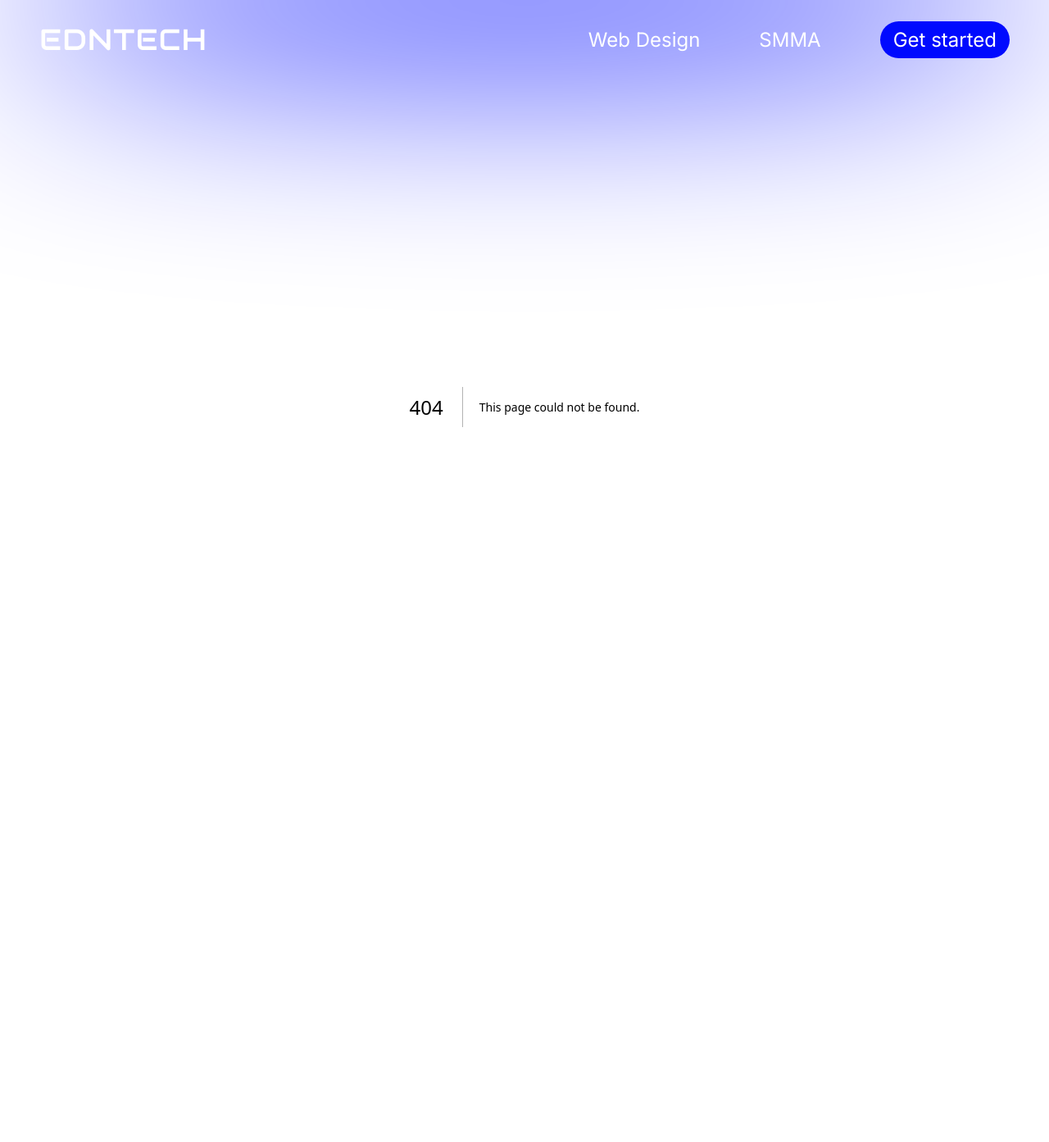
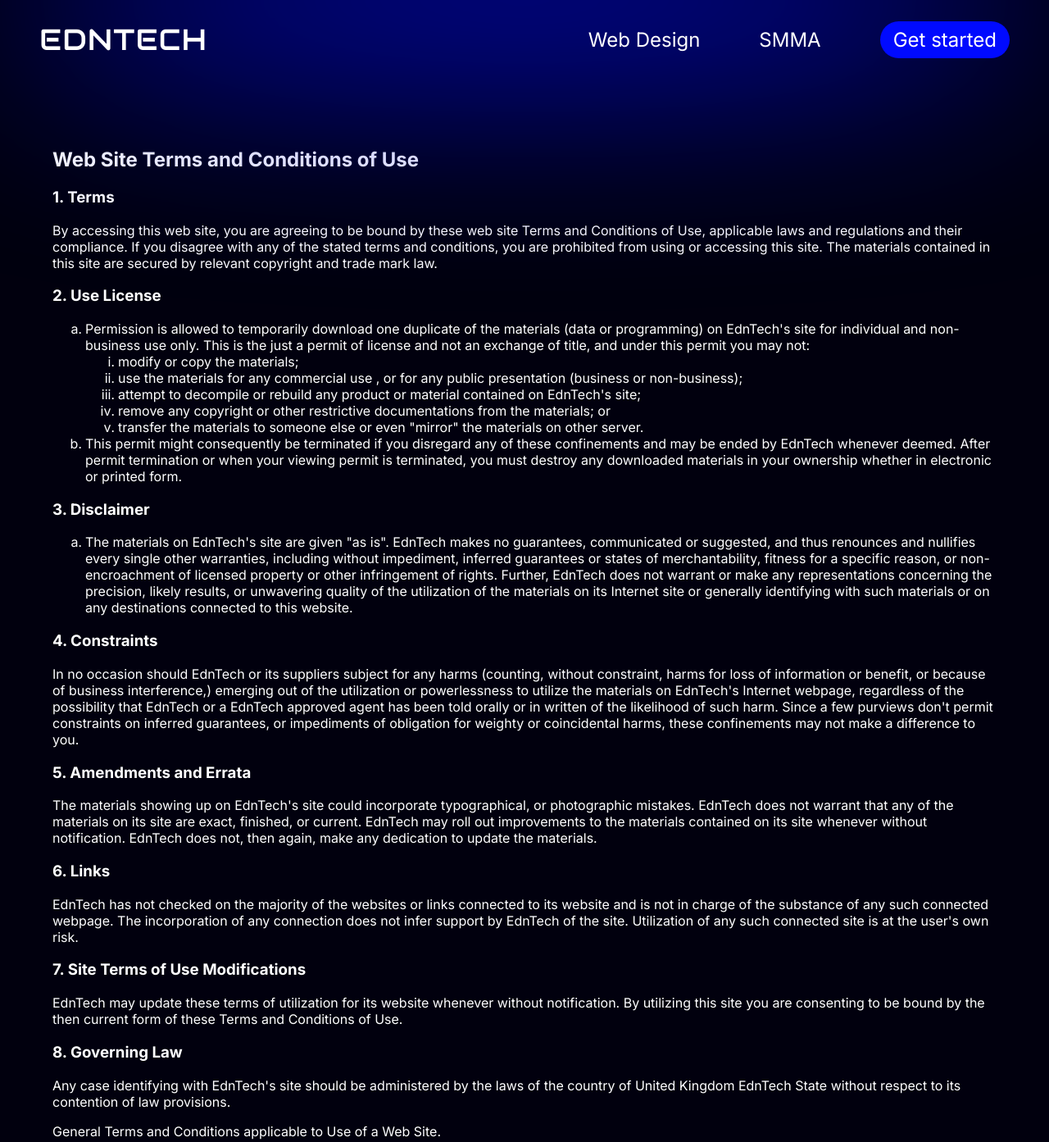
Before and after one commit to T2Bone2006/EDNTECH, a Next.js app: page /privacypolicy in a window 1280 px wide. Before the commit this address had no page. Shown: the top 1393 px of the page at 82% size. Before the commit the page ends 896 px from the top, so only its background shows below. Built offline with nearby package versions, Linux system fonts and the light colour scheme.

Commit message:
privacypolicy

```diff
--- a/app/offers/webdevelopment/webdevelopment.module.scss
+++ b/app/offers/webdevelopment/webdevelopment.module.scss
@@ -79,9 +79,11 @@
                     background: $lightblue-blue;
                     background-clip: text;
                     -webkit-text-fill-color: transparent;
-                    font-size: 100%;
+                    font-size: 24px;
                     @media(max-width: 1024px){
-                        display: none;
+                        width: 100%;
+                        height: auto;
+                        text-align: center;
                     }
                 }
             }
--- /dev/null
+++ b/app/privacypolicy/page.tsx
@@ -0,0 +1,133 @@
+
+import React from 'react'
+
+const page = () => {
+  return (
+    <div style={{color: "white", padding: "5%"}}>
+        <h2>
+	Web Site Terms and Conditions of Use
+</h2>
+
+<h3>
+	1. Terms
+</h3>
+
+<p>
+	By accessing this web site, you are agreeing to be bound by these web site Terms and Conditions of Use, applicable laws and regulations and their compliance. If you disagree with any of the stated terms and conditions, you are prohibited from using or accessing this site. The materials contained in this site are secured by relevant copyright and trade mark law.
+</p>
+
+<h3>
+	2. Use License
+</h3>
+
+<ol type="a">
+	<li>
+		Permission is allowed to temporarily download one duplicate of the materials (data or programming) on EdnTech's site for individual and non-business use only. This is the just a permit of license and not an exchange of title, and under this permit you may not:
+
+		<ol type="i">
+			<li>modify or copy the materials;</li>
+			<li>use the materials for any commercial use , or for any public presentation (business or non-business); </li>
+			<li>attempt to decompile or rebuild any product or material contained on EdnTech's site;</li>
+			<li>remove any copyright or other restrictive documentations from the materials; or</li>
+			<li>transfer the materials to someone else or even "mirror" the materials on other server.</li>
+		</ol>
+	</li>
+	<li>
+		This permit might consequently be terminated if you disregard any of these confinements and may be ended by EdnTech whenever deemed. After permit termination or when your viewing permit is terminated, you must destroy any downloaded materials in your ownership whether in electronic or printed form.
+	</li>
+</ol>
+
+<h3>
+	3. Disclaimer
+</h3>
+
+<ol type="a">
+	<li>
+		The materials on EdnTech's site are given "as is". EdnTech makes no guarantees, communicated or suggested, and thus renounces and nullifies every single other warranties, including without impediment, inferred guarantees or states of merchantability, fitness for a specific reason, or non-encroachment of licensed property or other infringement of rights. Further, EdnTech does not warrant or make any representations concerning the precision, likely results, or unwavering quality of the utilization of the materials on its Internet site or generally identifying with such materials or on any destinations connected to this website.
+	</li>
+</ol>
+
+<h3>
+	4. Constraints
+</h3>
+
+<p>
+	In no occasion should EdnTech or its suppliers subject for any harms (counting, without constraint, harms for loss of information or benefit, or because of business interference,) emerging out of the utilization or powerlessness to utilize the materials on EdnTech's Internet webpage, regardless of the possibility that EdnTech or a EdnTech approved agent has been told orally or in written of the likelihood of such harm. Since a few purviews don't permit constraints on inferred guarantees, or impediments of obligation for weighty or coincidental harms, these confinements may not make a difference to you.
+</p>
+
+<h3>
+	5. Amendments and Errata
+</h3>
+
+<p>
+	The materials showing up on EdnTech's site could incorporate typographical, or photographic mistakes. EdnTech does not warrant that any of the materials on its site are exact, finished, or current. EdnTech may roll out improvements to the materials contained on its site whenever without notification. EdnTech does not, then again, make any dedication to update the materials.
+</p>
+
+<h3>
+	6. Links
+</h3>
+
+<p>
+	EdnTech has not checked on the majority of the websites or links connected to its website and is not in charge of the substance of any such connected webpage. The incorporation of any connection does not infer support by EdnTech of the site. Utilization of any such connected site is at the user's own risk.
+</p>
+
+<h3>
+	7. Site Terms of Use Modifications
+</h3>
+
+<p>
+	EdnTech may update these terms of utilization for its website whenever without notification. By utilizing this site you are consenting to be bound by the then current form of these Terms and Conditions of Use.
+</p>
+
+<h3>
+	8. Governing Law
+</h3>
+
+<p>
+	Any case identifying with EdnTech's site should be administered by the laws of the country of United Kingdom EdnTech State without respect to its contention of law provisions.
+</p>
+
+<p>
+	General Terms and Conditions applicable to Use of a Web Site.
+</p>
+
+<h2>
+	Privacy Policy
+</h2>
+
+<p>
+	Your privacy is critical to us. Likewise, we have built up this Policy with the end goal you should see how we gather, utilize, impart and reveal and make utilization of individual data. The following blueprints our privacy policy.
+</p>
+
+<ul>
+	<li>
+		Before or at the time of collecting personal information, we will identify the purposes for which information is being collected.
+	</li>
+	<li>
+		We will gather and utilization of individual data singularly with the target of satisfying those reasons indicated by us and for other good purposes, unless we get the assent of the individual concerned or as required by law.
+	</li>
+	<li>
+		We will just hold individual data the length of essential for the satisfaction of those reasons.
+	</li>
+	<li>
+		We will gather individual data by legal and reasonable means and, where fitting, with the information or assent of the individual concerned.
+	</li>
+	<li>
+		Personal information ought to be important to the reasons for which it is to be utilized, and, to the degree essential for those reasons, ought to be exact, finished, and updated.
+	</li>
+	<li>
+		We will protect individual data by security shields against misfortune or burglary, and also unapproved access, divulgence, duplicating, use or alteration.
+	</li>
+	<li>
+		We will promptly provide customers with access to our policies and procedures for the administration of individual data.
+	</li>
+</ul>
+
+<p>
+	We are focused on leading our business as per these standards with a specific end goal to guarantee that the privacy of individual data is secure and maintained.
+</p>
+    </div>
+  )
+}
+
+export default page
--- a/components/Offer/OfferItem.tsx
+++ b/components/Offer/OfferItem.tsx
@@ -22,7 +22,7 @@
                         {desc}
                     </div>
                 </div>
-                <button className={styles.offerButton}><span className={styles.buttonText}>Learn More</span><Arrow /></button>
+                <button aria-label="Learn More" className={styles.offerButton}><span className={styles.buttonText}>Learn More</span><Arrow /></button>
             </div>
         </Link>
     )
--- a/sections/pricing/Pricing.tsx
+++ b/sections/pricing/Pricing.tsx
@@ -39,7 +39,7 @@
             <PricingItem key={index} {...item} />
           )}
       </div>
-      <Link className={styles.link} href="/contact"><button className={styles.button}>Get Started</button></Link>
+      <Link className={styles.link} href="/contact"><button aria-label="Get Started" className={styles.button}>Get Started</button></Link>
     </section>
   )
 }
```
